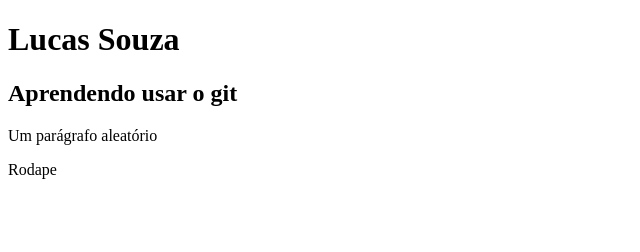
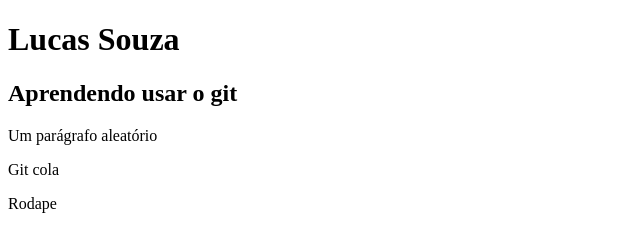
Before and after one commit to lucasaddpix/Curso-git, a plain HTML site: page index.html in a window 1280 px wide. Shown: the full height of the page, 0-640 px from the left. Drawn offline with Linux system fonts and the light colour scheme.

Commit message:
add git cola

```diff
--- a/index.html
+++ b/index.html
@@ -14,6 +14,8 @@
 
 
 	<p class="aleatorio">Um parágrafo aleatório</p>
+	<p>Git cola</p>
+
 	<p class="rodape">Rodape</p>
 
 </body>
```
